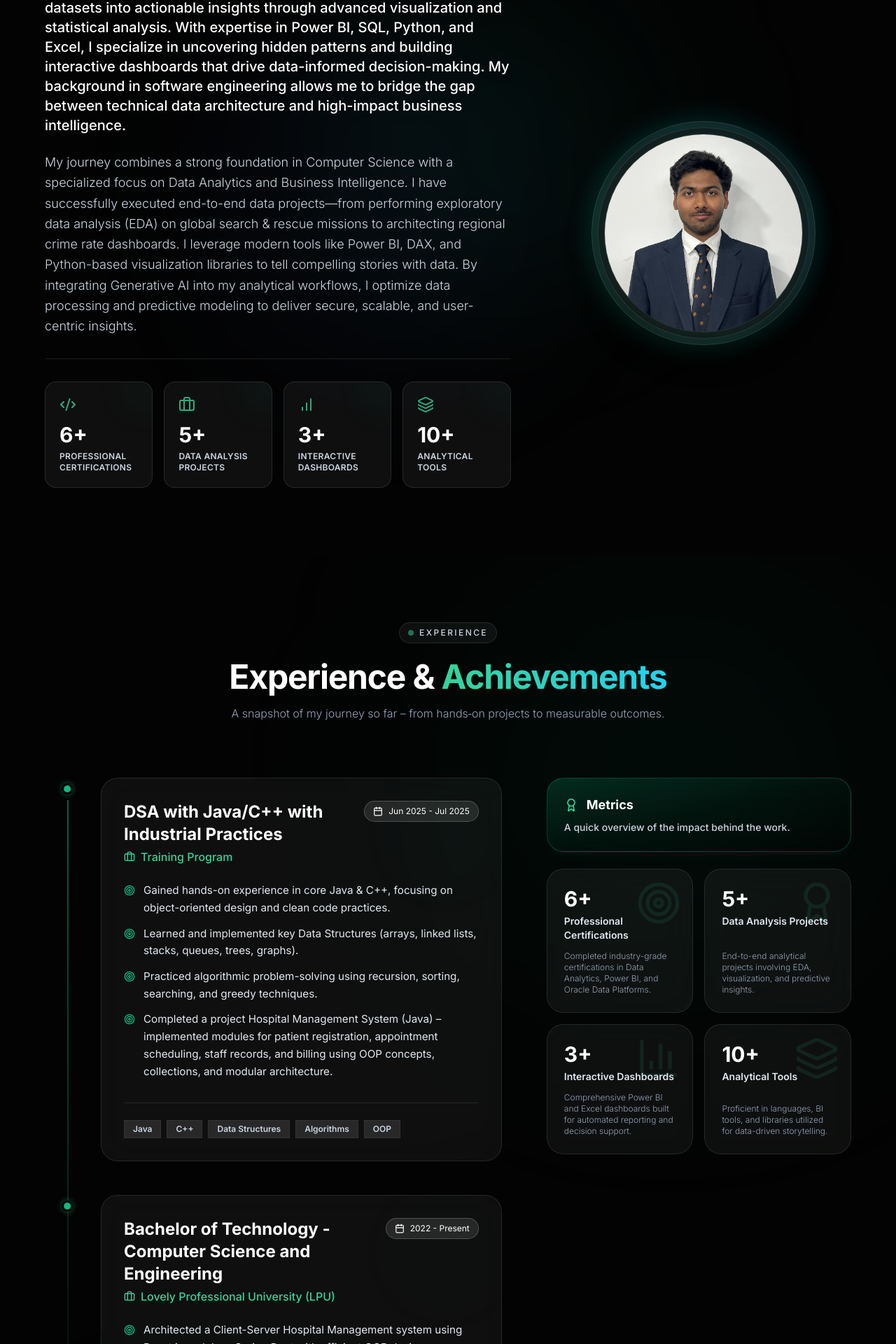
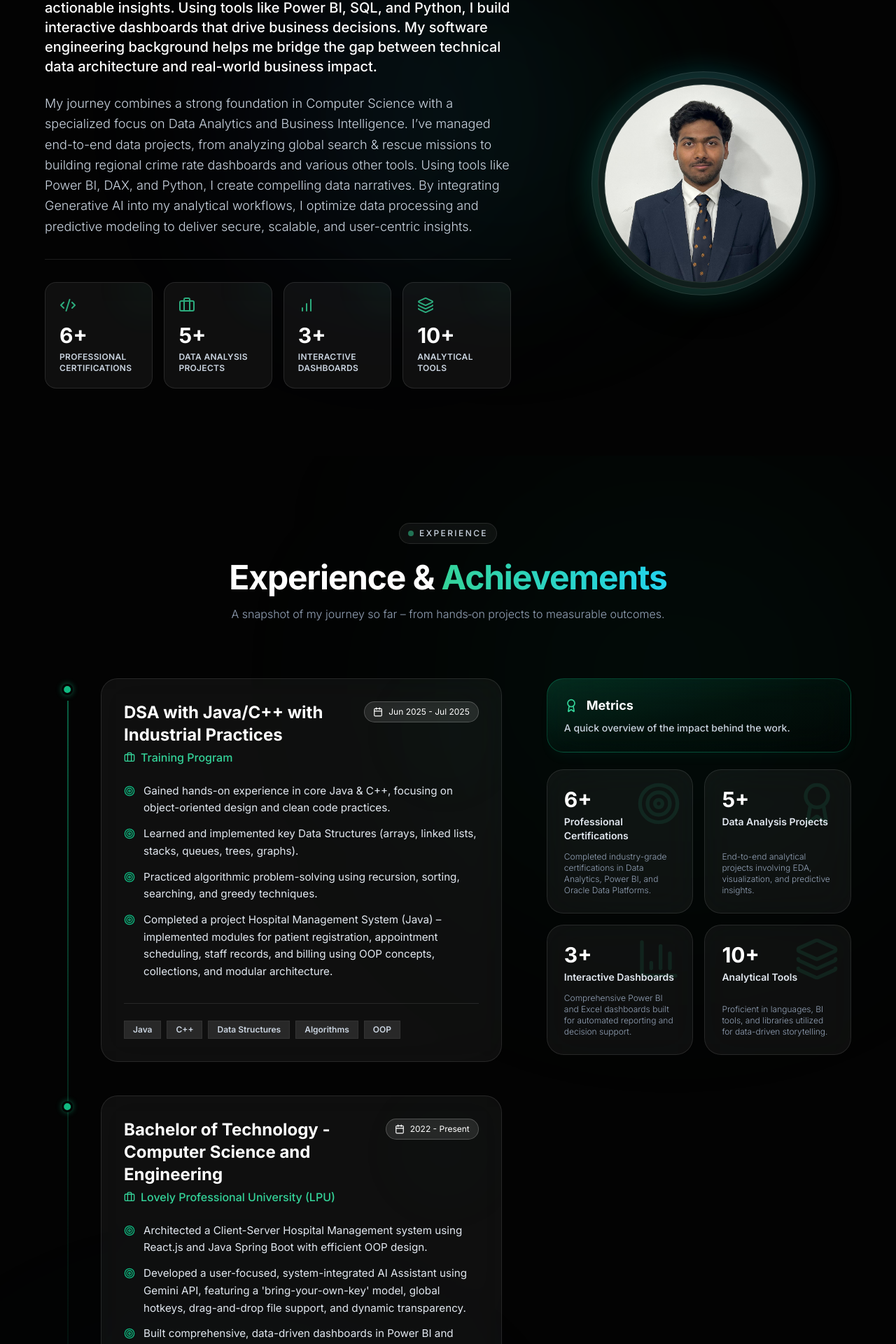
Before and after one commit to NithinReddyChereddy/portfolio, a React (Create React App) app: page / in a window 1280 px wide. Shown: the part 1349-3269 px from the top of the page at 70% size. Built offline with nearby package versions, Linux system fonts and the light colour scheme.

Commit message:
updated bio

```diff
--- a/src/mock.js
+++ b/src/mock.js
@@ -60,7 +60,7 @@ export const portfolioData = {
       period: "2022 - Present",
       achievements: [
         "Architected a Client-Server Hospital Management system using React.js and Java Spring Boot with efficient OOP design.",
-        "Developed a system-integrated AI Assistant using Gemini API with global hotkeys, drag-and-drop file support, and dynamic transparency.",
+        "Developed a user-focused, system-integrated AI Assistant using Gemini API, featuring a 'bring-your-own-key' model, global hotkeys, drag-and-drop file support, and dynamic transparency.",
         "Built comprehensive, data-driven dashboards in Power BI and Excel to analyze complex global datasets and provide actionable insights.",
         "Utilized AI-assisted workflows to prototype full-stack application logic and architect scalable backend systems efficiently.",
         "Currently maintaining a CGPA of 7.3 in Bachelor of Technology - Computer Science and Engineering."
@@ -150,7 +150,7 @@ export const portfolioData = {
     {
       id: 5,
       title: "GenAI Stealth Mode Assistant",
-      description: "A high-utility system assistant powered by Gemini API. Features include global hotkey activation, stealth mode transparency control, file drag-and-drop support, and AI-driven workflow optimization.",
+      description: "A high-utility, user-focused system assistant powered by Gemini API, designed with a 'bring-your-own-key' model. Features include global hotkey activation, stealth mode transparency control, file drag-and-drop support, and AI-driven workflow optimization.",
       techStack: ["Python", "Gemini API", "Tkinter", "AI-Augmented Workflows"],
       link: "https://github.com/NithinReddyChereddy",
       github: "https://github.com/NithinReddyChereddy",
@@ -159,14 +159,14 @@ export const portfolioData = {
     },
   ],
   about: {
-    bio: "I am a results-driven Data Analyst dedicated to transforming complex datasets into actionable insights through advanced visualization and statistical analysis. With expertise in Power BI, SQL, Python, and Excel, I specialize in uncovering hidden patterns and building interactive dashboards that drive data-informed decision-making. My background in software engineering allows me to bridge the gap between technical data architecture and high-impact business intelligence.",
-    extendedBio: "My journey combines a strong foundation in Computer Science with a specialized focus on Data Analytics and Business Intelligence. I have successfully executed end-to-end data projects—from performing exploratory data analysis (EDA) on global search & rescue missions to architecting regional crime rate dashboards. I leverage modern tools like Power BI, DAX, and Python-based visualization libraries to tell compelling stories with data. By integrating Generative AI into my analytical workflows, I optimize data processing and predictive modeling to deliver secure, scalable, and user-centric insights.",
+    bio: "I am a Data Analyst passionate about turning complex data into clear, actionable insights. Using tools like Power BI, SQL, and Python, I build interactive dashboards that drive business decisions. My software engineering background helps me bridge the gap between technical data architecture and real-world business impact.",
+    extendedBio: "My journey combines a strong foundation in Computer Science with a specialized focus on Data Analytics and Business Intelligence. I’ve managed end-to-end data projects, from analyzing global search & rescue missions to building regional crime rate dashboards and various other tools. Using tools like Power BI, DAX, and Python, I create compelling data narratives. By integrating Generative AI into my analytical workflows, I optimize data processing and predictive modeling to deliver secure, scalable, and user-centric insights.",
     image: process.env.PUBLIC_URL + "/formals.jpeg",
     highlights: [
-      "Expertise in Data Analytics, Visualization & Business Intelligence (Power BI, Excel)",
-      "Proficient in Python (Pandas, NumPy, Seaborn) & SQL for Data Analysis",
-      "Hands-on experience in Exploratory Data Analysis (EDA) and Statistical Modeling",
-      "Certified Oracle Data Platform Associate & Power BI Foundations Specialist"
+      "Building interactive dashboards with Power BI & Excel for data visualization",
+      "Analyzing data and uncovering patterns with Python (Pandas, NumPy) & SQL",
+      "Applying statistical modeling and EDA for in-depth analysis",
+      "Holding certifications in Oracle Data Platforms and Power BI"
     ]
   },
   certifications: [
```
